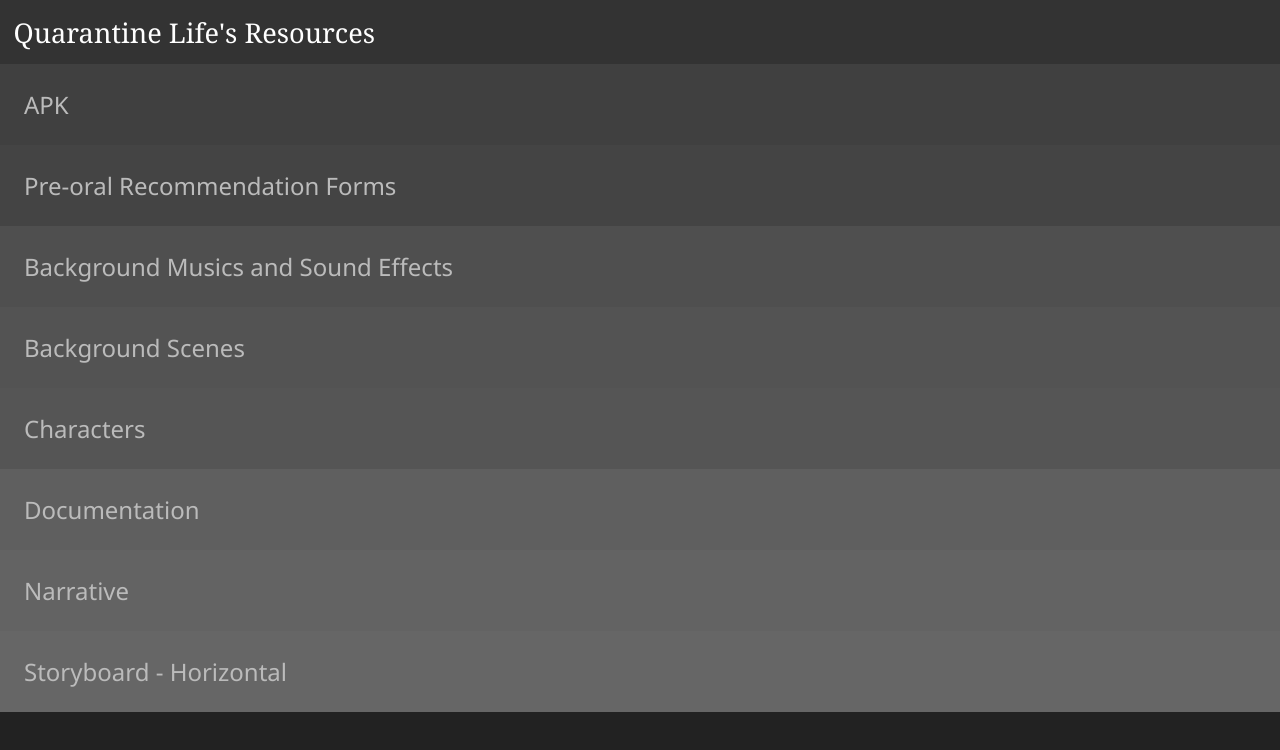
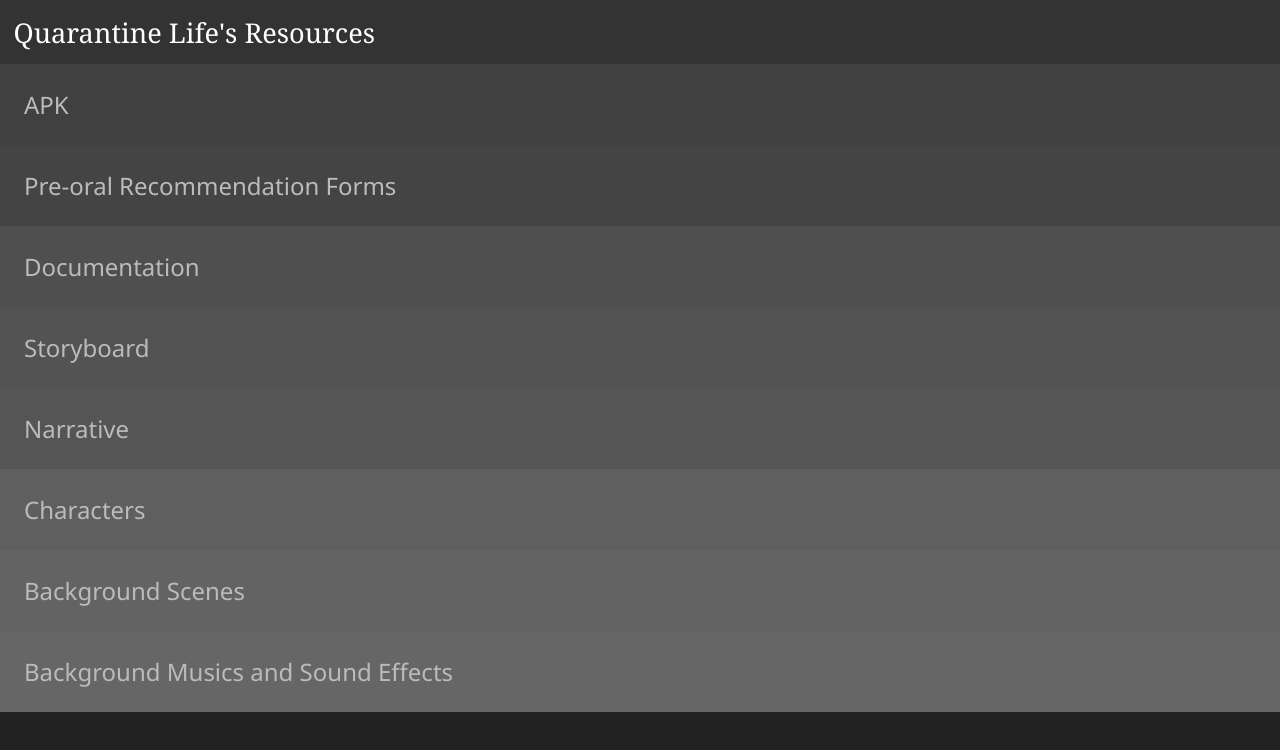
Before and after one commit to turtle-master16/ql-resources, a plain HTML site: page index.html in a window 1280 px wide. Drawn offline with Linux system fonts and the light colour scheme.

Commit message:
changed order of links

```diff
--- a/index.html
+++ b/index.html
@@ -14,15 +14,14 @@
     <a href="https://drive.google.com/drive/folders/1tFZlsfBx2dMVZ8f53qcqSHptsr3KERQI?usp=sharing">APK</a>
     <a href="https://drive.google.com/drive/folders/1j9n8Aq-DP2nthqWHiMTwCemekMhI3OZp?usp=sharing">Pre-oral
         Recommendation Forms</a>
+    <a href="https://drive.google.com/file/d/1WfwL-BS2WormyF9VjKdTGEXczcEkG_br/view?usp=sharing">Documentation</a>
+    <a href="https://drive.google.com/file/d/1AC1dMeEGzSuDdEurXNSs2-k06YsU3qBN/view?usp=sharing">Storyboard</a>
+    <a
+        href="https://docs.google.com/document/d/1GqTRsASk0sM3J3g89JoUzGbAC571MsPK/edit?usp=sharing&ouid=107148183118610715731&rtpof=true&sd=true">Narrative</a>
+    <a href="https://drive.google.com/drive/folders/1ftsMMiGVp6W4BBkn0fRRGqlCkZENcqQG?usp=sharing">Characters</a>
+    <a href="https://drive.google.com/drive/folders/1e7I82DmkoHlGWV4sVRgN-6E6h673oKz8?usp=sharing">Background Scenes</a>
     <a href="https://drive.google.com/drive/folders/1YQMI0_zPPkEym0vzZyNXI-FS8S7rWRp1?usp=sharing">Background Musics and
         Sound Effects</a>
-    <a href="https://drive.google.com/drive/folders/1e7I82DmkoHlGWV4sVRgN-6E6h673oKz8?usp=sharing">Background Scenes</a>
-    <a href="https://drive.google.com/drive/folders/1ftsMMiGVp6W4BBkn0fRRGqlCkZENcqQG?usp=sharing">Characters</a>
-    <a href="https://drive.google.com/file/d/1WfwL-BS2WormyF9VjKdTGEXczcEkG_br/view?usp=sharing">Documentation</a>
-    <a
-        href="https://docs.google.com/document/d/1GqTRsASk0sM3J3g89JoUzGbAC571MsPK/edit?usp=sharing&ouid=107148183118610715731&rtpof=true&sd=true">Narrative</a>
-    <a href="https://drive.google.com/file/d/1AC1dMeEGzSuDdEurXNSs2-k06YsU3qBN/view?usp=sharing">Storyboard -
-        Horizontal</a>
 </body>
 
 </html>
```
